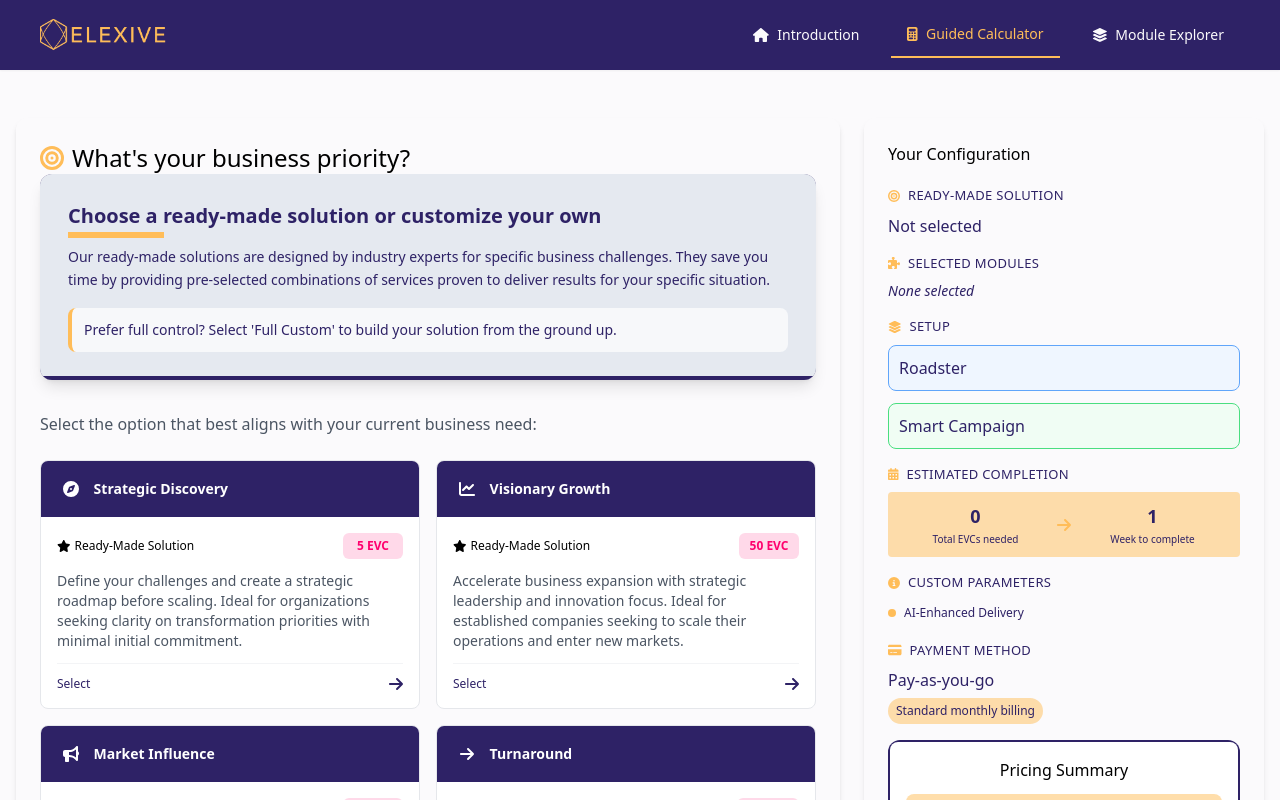
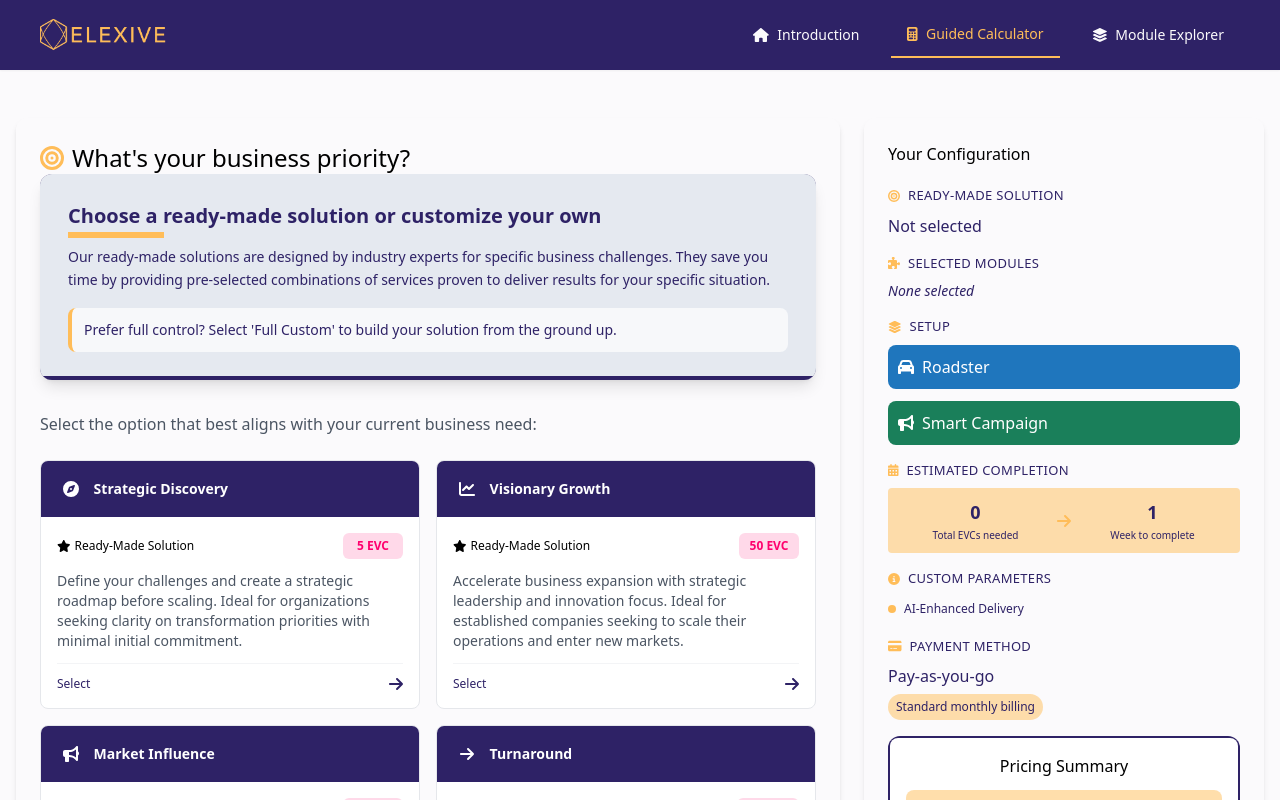
Before and after one commit to elexive-com/elexive-calc, a React (Create React App) app: page / in a window 1280 px wide. Both pictures are taken after a click on the button "Guided Calculator". Shown: the top 800 px of the page. Built offline with nearby package versions, Linux system fonts and the light colour scheme.

Commit message:
UI chnages

```diff
--- a/src/components/ModuleSelector.jsx
+++ b/src/components/ModuleSelector.jsx
@@ -1,7 +1,7 @@
 import React, { useState } from 'react';
 import { FontAwesomeIcon } from '@fortawesome/react-fontawesome';
 import {
-  faPuzzlePiece, faUsers, faLightbulb,
+  faPuzzlePiece, faLayerGroup, faLightbulb,
   faServer, faCheck, faAngleDown, faAngleUp,
   faCompass, faRocket
 } from '@fortawesome/free-solid-svg-icons';
@@ -234,12 +234,7 @@ const ModuleSelector = ({
         >
           <div className="flex items-center">
             <FontAwesomeIcon
-              icon={
-                activePillar === "Transformation" ? faUsers :
-                activePillar === "Strategy" ? faLightbulb :
-                activePillar === "Technology" ? faServer :
-                faCompass
-              }
+              icon={faLayerGroup}
               className="text-amber-500 mr-2"
             />
             <span className="font-medium">{activePillar}</span>
@@ -265,7 +260,7 @@ const ModuleSelector = ({
                 <div className="flex items-center">
                   <FontAwesomeIcon
                     icon={
-                      pillar === "Transformation" ? faUsers :
+                      pillar === "Transformation" ? faLayerGroup :
                       pillar === "Strategy" ? faLightbulb :
                       faServer
                     }
@@ -314,11 +309,7 @@ const ModuleSelector = ({
             >
               <div className="flex items-center">
                 <FontAwesomeIcon
-                  icon={
-                    pillar === "Transformation" ? faUsers :
-                    pillar === "Strategy" ? faLightbulb :
-                    faServer
-                  }
+                  icon={faLayerGroup}
                   className={`mr-2 ${activePillar === pillar ? 'text-amber-500' : 'text-gray-500'}`}
                 />
                 {pillar}
@@ -358,11 +349,7 @@ const ModuleSelector = ({
                         style={{ backgroundColor: 'transparent' }}
                       >
                         <FontAwesomeIcon
-                          icon={
-                            pillar === "Transformation" ? faUsers :
-                            pillar === "Strategy" ? faLightbulb :
-                            faServer
-                          }
+                          icon={faLayerGroup}
                         />
                       </div>
                       <div className="flex justify-between items-center w-full">
@@ -513,13 +500,7 @@ const ModuleSelector = ({
                       className="w-8 h-8 flex items-center justify-center mr-2"
                       style={{ backgroundColor: 'transparent' }}
                     >
-                      <FontAwesomeIcon
-                        icon={
-                          pillar === "Transformation" ? faUsers :
-                          pillar === "Strategy" ? faLightbulb :
-                          faServer
-                        }
-                      />
+                      <FontAwesomeIcon icon={faLayerGroup} />
                     </div>
                     <div className="flex justify-between items-center w-full">
                       <h3 className="font-bold text-white text-sm">{pillar}</h3>
--- a/src/components/SummarySidebar.jsx
+++ b/src/components/SummarySidebar.jsx
@@ -4,7 +4,8 @@ import {
   faBullseye, faPuzzlePiece,
   faLayerGroup, faArrowRight, faEnvelope,
   faCalendarAlt, faFileAlt, faInfoCircle, faCreditCard,
-  faCalculator
+  faCalculator, faCompass, faLightbulb, faBullhorn,
+  faGlobe, faCar, faJetFighterUp, faRocket
 } from '@fortawesome/free-solid-svg-icons';
 import calculatorConfig from '../config/calculatorConfig.json';
 import DetailedReportModal from './DetailedReportModal';
@@ -56,9 +57,21 @@ const SummarySidebar = ({ calculator }) => {
 
       return {
         name: module.name,
-        evcValue: evcValue
+        evcValue: evcValue,
+        pillar: module.pillar
       };
     });
+
+  // Function to get pillar color based on pillar type - consistent with other components
+  const getPillarColor = (pillar) => {
+    switch(pillar?.toLowerCase()) {
+      case 'transformation': return 'rgba(217, 144, 0, 0.9)'; // Darkened amber background
+      case 'strategy': return 'rgba(200, 90, 48, 0.9)'; // Darkened orange background
+      case 'technology': return 'rgba(31, 119, 109, 0.9)'; // Darkened teal background
+      case 'discovery': return 'rgba(46, 34, 102, 0.9)'; // Darkened purple background
+      default: return 'rgba(217, 144, 0, 0.9)'; // Default to transformation color
+    }
+  };
 
   return (
     <>
@@ -78,9 +91,18 @@ const SummarySidebar = ({ calculator }) => {
                 <p className="font-medium text-base text-elx-primary mb-2.5">{selectedModules.length} modules</p>
                 <div className="space-y-1.5">
                   {selectedModuleDetails.map(module => (
-                    <div key={module.name} className="elx-module-option bg-elx-accent-light bg-opacity-20 py-1.5 px-2.5">
-                      <span className="text-elx-primary text-xs font-medium">{module.name}</span>
-                      <span className="elx-evc-label">
+                    <div
+                      key={module.name}
+                      className="flex justify-between items-center py-1.5 px-2.5 rounded-md"
+                      style={{ backgroundColor: getPillarColor(module.pillar) }}
+                    >
+                      <span className="text-white text-xs font-medium flex items-center">
+                        <FontAwesomeIcon icon={module.pillar === 'Discovery' ? faCompass : faLayerGroup}
+                          className="mr-2 text-xs text-white"
+                        />
+                        {module.name}
+                      </span>
+                      <span className="bg-rose-50 text-xs font-semibold px-2 py-1 rounded-md text-elx-evc border border-rose-200">
                         {module.evcValue} EVC
                       </span>
                     </div>
@@ -95,16 +117,39 @@ const SummarySidebar = ({ calculator }) => {
           {/* Setup - Combined Production Capacity and Resource Allocation */}
           <Section title="Setup" icon={faLayerGroup}>
             <div className="flex flex-col space-y-3">
-              {/* Production Capacity */}
-              <div className="rounded-lg border border-blue-400 p-2.5 bg-blue-50">
-                <p className="font-medium text-base text-elx-primary">
+              {/* Production Capacity with stronger colors and icon */}
+              <div
+                className="rounded-lg p-2.5 flex items-center"
+                style={{ backgroundColor: '#1F76BD' }} // Deeper blue for contrast
+              >
+                <FontAwesomeIcon
+                  icon={
+                    productionCapacity === "pathfinder" ? faCompass :
+                    productionCapacity === "roadster" ? faCar :
+                    productionCapacity === "jetpack" ? faJetFighterUp :
+                    faRocket
+                  }
+                  className="text-white mr-2"
+                />
+                <p className="font-medium text-base text-white">
                   {calculatorConfig.productionCapacity[productionCapacity]?.label || "Not selected"}
                 </p>
               </div>
 
-              {/* Resource Allocation */}
-              <div className="rounded-lg border border-green-400 p-2.5 bg-green-50">
-                <p className="font-medium text-base text-elx-primary">
+              {/* Resource Allocation with stronger colors and icon */}
+              <div
+                className="rounded-lg p-2.5 flex items-center"
+                style={{ backgroundColor: '#1A7F5A' }} // Deeper green for contrast
+              >
+                <FontAwesomeIcon
+                  icon={
+                    resourceAllocation === "focused" ? faLightbulb :
+                    resourceAllocation === "balanced" ? faBullhorn :
+                    faGlobe
+                  }
+                  className="text-white mr-2"
+                />
+                <p className="font-medium text-base text-white">
                   {calculatorConfig.resourceAllocation[resourceAllocation]?.description || "Not selected"}
                 </p>
               </div>
```
Also changed, not shown: src/components/ResourceAllocationSelector.jsx (+88 -88 lines).
